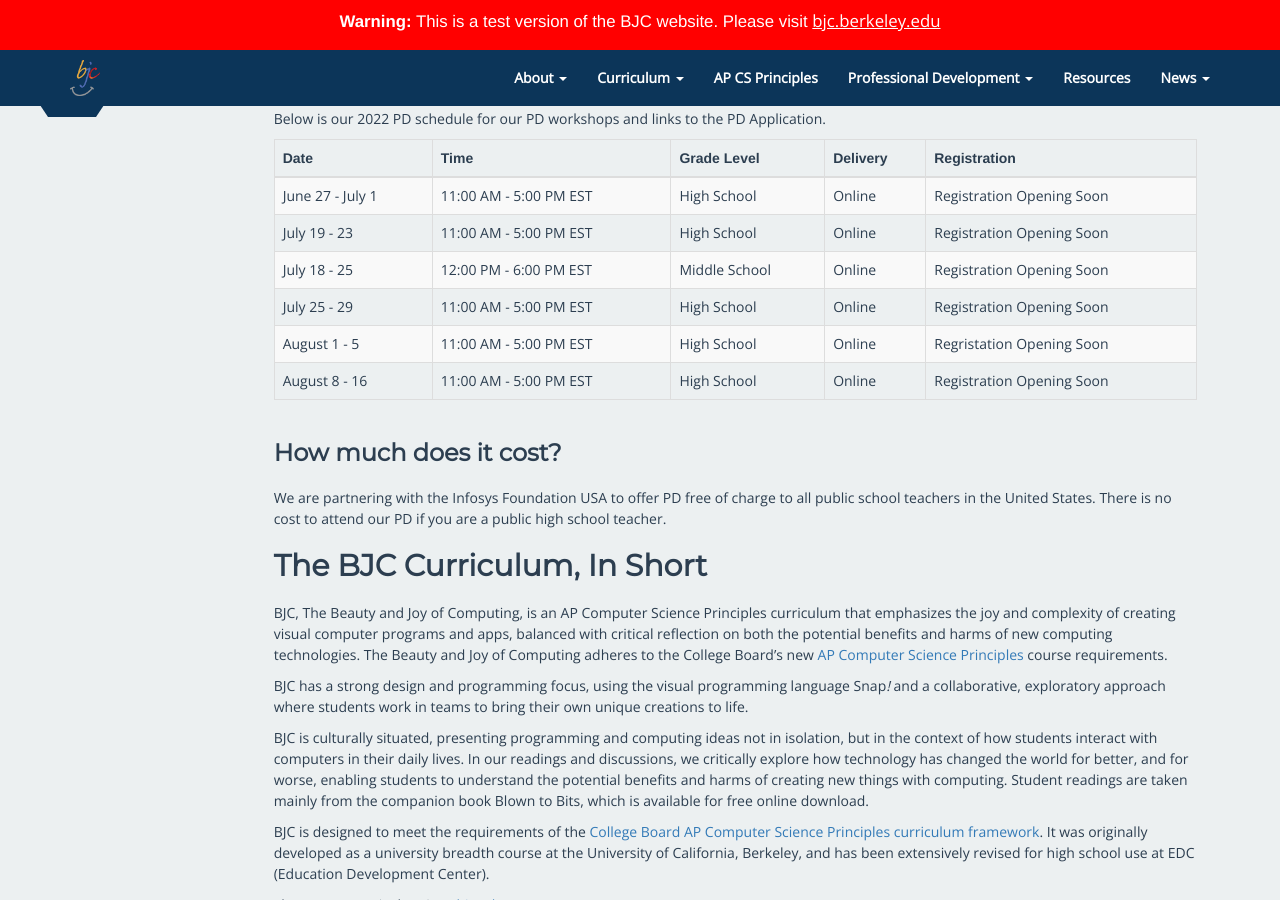
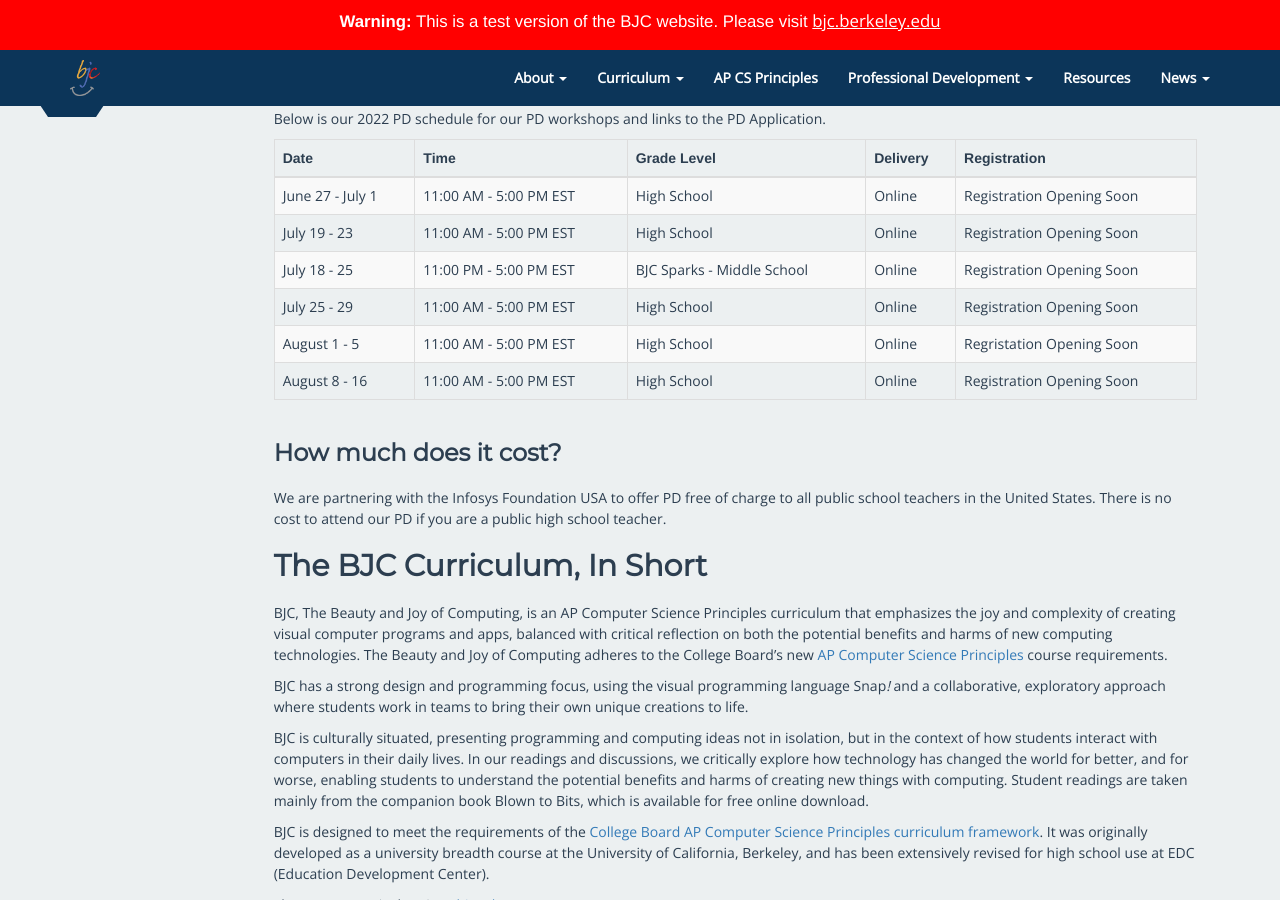
Before and after one commit to beautyjoy/beautyjoy.github.io, a Jekyll site: the page built from summer-pd/index.md, in a window 1280 px wide and 900 px high, scrolled down 1144 px. Built offline with Jekyll 4.4.1, drawn with Linux system fonts in a browser that asks for light colours.

Commit message:
updating time of MS PD

```diff
--- a/summer-pd/index.md
+++ b/summer-pd/index.md
@@ -100,8 +100,8 @@
   </tr>
   <tr>
     <td>July 18 - 25</td>
-    <td>12:00 PM - 6:00 PM EST</td>
-    <td>Middle School</td>
+    <td>11:00 PM - 5:00 PM EST</td>
+    <td>BJC Sparks - Middle School</td>
     <td>Online</td>
     <td>Registration Opening Soon</td>
   </tr>
```
